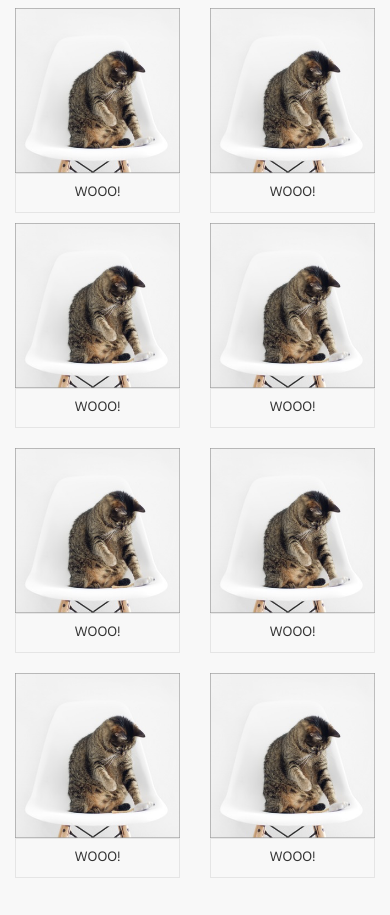
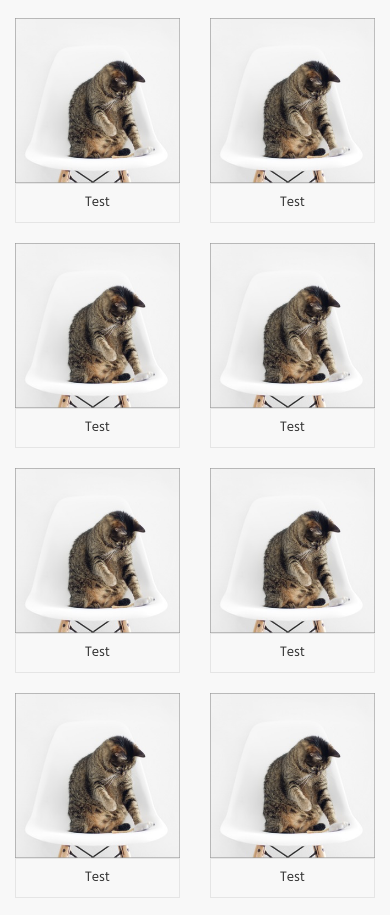
Before and after one commit to jdeheus/portfolio, a plain HTML site: page index.html in a window 390 px wide. Shown: the part 83-998 px from the top of the page. Drawn offline with nearby package versions, Linux system fonts and the light colour scheme.

Commit message:
Updated CSS & JS files. Changed index.html so that there's a cleaner break between displays under 640px, and those above them. Changed page_template so that there is now a display for 3 media items along with the previously mentioned 1 & 2 media items.

```diff
--- a/css/customcss.css
+++ b/css/customcss.css
@@ -94,21 +94,25 @@ html,body {
 
 /*-Sets custom margin to the custom-navbar class when the screen is in between 960 & 1199 px */
 @media (min-width: 1200px) {
-  #portfolio-pieces {
+  .portfolio-pieces {
     margin-top: 40px;
   }
 }
 
+/*-Sets custom margin to the custom-navbar class when the screen is in between 640 & 1199 px */
 @media (min-width: 640px) and (max-width: 1199px) {
-  #portfolio-pieces {
+  .portfolio-pieces {
     margin-top: 30px;
   }
 }
 
 /*-Sets custom margin to the custom-navbar class when the screen is below 640px */
 @media (max-width: 639px){
-  #portfolio-pieces {
-    margin-top: 0px;
+  .portfolio-pieces {
+    margin-top: 20px;
+  }
+  .padding-bottom {
+    padding-bottom: 10px;
   }
 }
 
--- a/index.html
+++ b/index.html
@@ -18,7 +18,7 @@
         <nav class="uk-navbar-container custom-navbar" uk-navbar>
             <div class="uk-navbar-left">
                 <div class="uk-logo uk-margin-small-left">
-                    <a class="uk-link-reset" href="index.html">Jon De Heus</a>
+                    <a class="uk-link-reset" href="index.html">Name Here</a>
                 </div>
             </div>
             <!--Shows on screens 640px & up-->
@@ -54,11 +54,11 @@
         </div>
     </div>
     <!--Portfolio pieces begins here-->
-    <div class="uk-container uk-small" id="portfolio-pieces">
-        <!--shows on screens 640px & up-->
-        <div class="uk-visible@s uk-child-width-1-3@s uk-child-width-1-4@m" uk-grid>
-            <div>
-                <div class="uk-card uk-card-body uk-transition-toggle card-padding scale uk-overflow-hidden">
+    <div class="uk-container uk-small portfolio-pieces">
+        <div class="uk-child-width-1-2 uk-child-width-1-3@s uk-child-width-1-4@m" uk-grid>
+            <div class="portfolio-piece padding-bottom">
+                <a href="page_template.html">
+                  <div class="uk-card uk-card-body uk-transition-toggle card-padding scale uk-overflow-hidden">
                     <img src="images/Placeholders/pic.png" alt="" />
                     <div class="uk-transition-fade uk-position-cover uk-overlay-primary">
                         <h3 class="uk-margin-small-left uk-margin-small-top">Title</h3>
@@ -67,9 +67,10 @@
                         </p>
                     </div>
                 </div>
-                <button class="uk-button uk-button-default uk-width-1-1 uk-text-capitalize">Test</button>
+              </a>
+              <a href="page_template.html"><button class="uk-button uk-button-default uk-width-1-1 uk-text-capitalize">Test</button></a>
             </div>
-            <div>
+            <div class="padding-bottom">
                 <div class="uk-card uk-card-body uk-transition-toggle card-padding scale uk-overflow-hidden">
                     <img src="images/Placeholders/pic.png" alt="" />
                     <div class="uk-transition-fade uk-position-cover uk-overlay-primary">
@@ -166,74 +167,7 @@
                 <button class="uk-button uk-button-default uk-width-1-1 uk-text-capitalize">Test</button>
             </div>
         </div>
-        <!--shows on screens 640px & down-->
-        <div class="uk-child-width-1-2 uk-hidden@s" uk-grid>
-            <div>
-                <div class="uk-card uk-card-body uk-transition-toggle card-padding">
-                    <a href="#">
-                        <img src="images/Placeholders/pic.png" alt="" />
-                    </a>
-                </div>
-                <button class="uk-button uk-button-default uk-width-1-1 uk-text-capitalize">WOOO!</button>
-            </div>
-            <div>
-                <div class="uk-card uk-card-body uk-transition-toggle card-padding">
-                    <a href="#">
-                        <img src="images/Placeholders/pic.png" alt="" />
-                    </a>
-                </div>
-                <button class="uk-button uk-button-default uk-width-1-1 uk-text-capitalize">WOOO!</button>
-            </div>
-            <div>
-                <div class="uk-card uk-card-body uk-transition-toggle card-padding">
-                    <a href="#">
-                        <img src="images/Placeholders/pic.png" alt="" />
-                    </a>
-                </div>
-                <button class="uk-button uk-button-default uk-width-1-1 uk-text-capitalize">WOOO!</button>
-            </div>
-            <div>
-                <div class="uk-card uk-card-body uk-transition-toggle card-padding">
-                    <a href="#">
-                        <img src="images/Placeholders/pic.png" alt="" />
-                    </a>
-                </div>
-                <button class="uk-button uk-button-default uk-width-1-1 uk-text-capitalize">WOOO!</button>
-            </div>
-            <div>
-                <div class="uk-card uk-card-body uk-transition-toggle card-padding">
-                    <a href="#">
-                        <img src="images/Placeholders/pic.png" alt="" />
-                    </a>
-                </div>
-                <button class="uk-button uk-button-default uk-width-1-1 uk-text-capitalize">WOOO!</button>
-            </div>
-            <div>
-                <div class="uk-card uk-card-body uk-transition-toggle card-padding">
-                    <a href="#">
-                        <img src="images/Placeholders/pic.png" alt="" />
-                    </a>
-                </div>
-                <button class="uk-button uk-button-default uk-width-1-1 uk-text-capitalize">WOOO!</button>
-            </div>
-            <div>
-                <div class="uk-card uk-card-body uk-transition-toggle card-padding">
-                    <a href="#">
-                        <img src="images/Placeholders/pic.png" alt="" />
-                    </a>
-                </div>
-                <button class="uk-button uk-button-default uk-width-1-1 uk-text-capitalize">WOOO!</button>
-            </div>
-            <div>
-                <div class="uk-card uk-card-body uk-transition-toggle card-padding">
-                    <a href="#">
-                        <img src="images/Placeholders/pic.png" alt="" />
-                    </a>
-                </div>
-                <button class="uk-button uk-button-default uk-width-1-1 uk-text-capitalize">WOOO!</button>
-            </div>
-        </div>
-    </div>
+      </div>
     <!--Footer w/social media links-->
     <div uk-grid>
         <div class="uk-width-auto uk-align-center uk-margin-top">
@@ -255,7 +189,7 @@
                 </a>
                 <hr />
                 <p class="uk-margin-small-top uk-text-center">
-                    &copy; 2017 Jonathan De Heus
+                    &copy; 2017 Your Name Here
                 </p>
             </div>
         </div>
```
Also changed, not shown: js/customjs.js (+2 -6 lines), page_template.html (+41 -6 lines).
